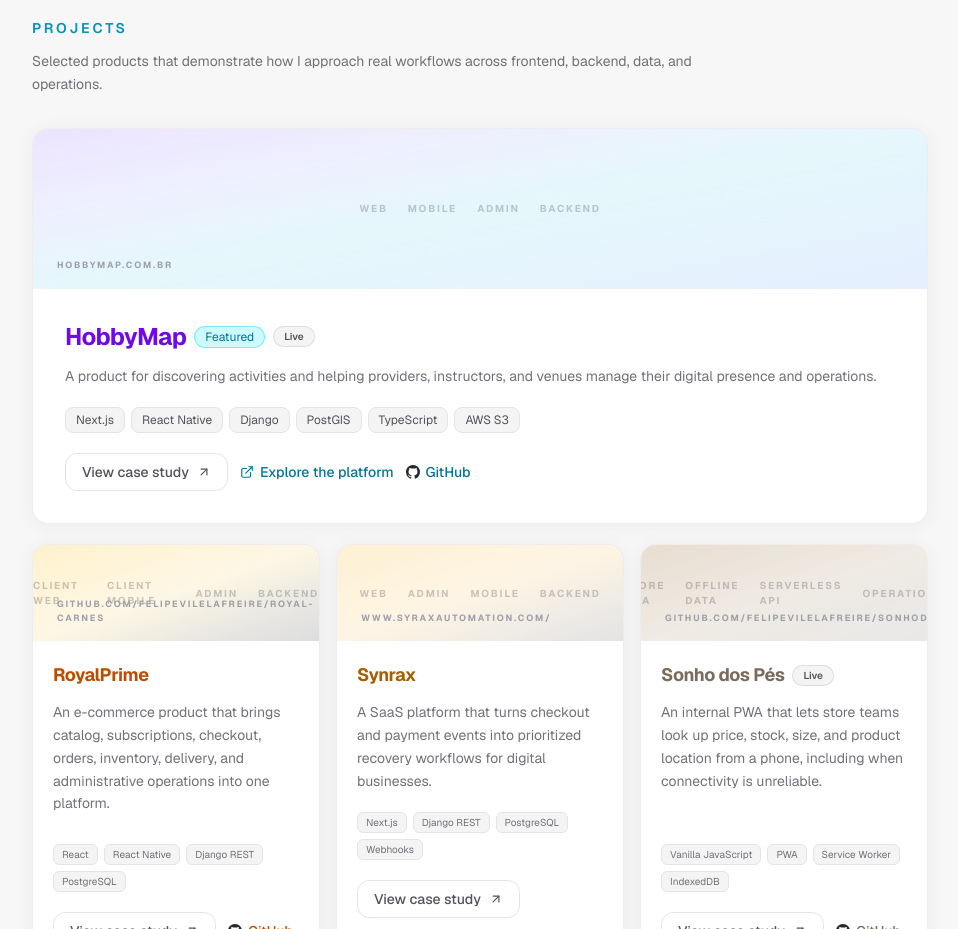
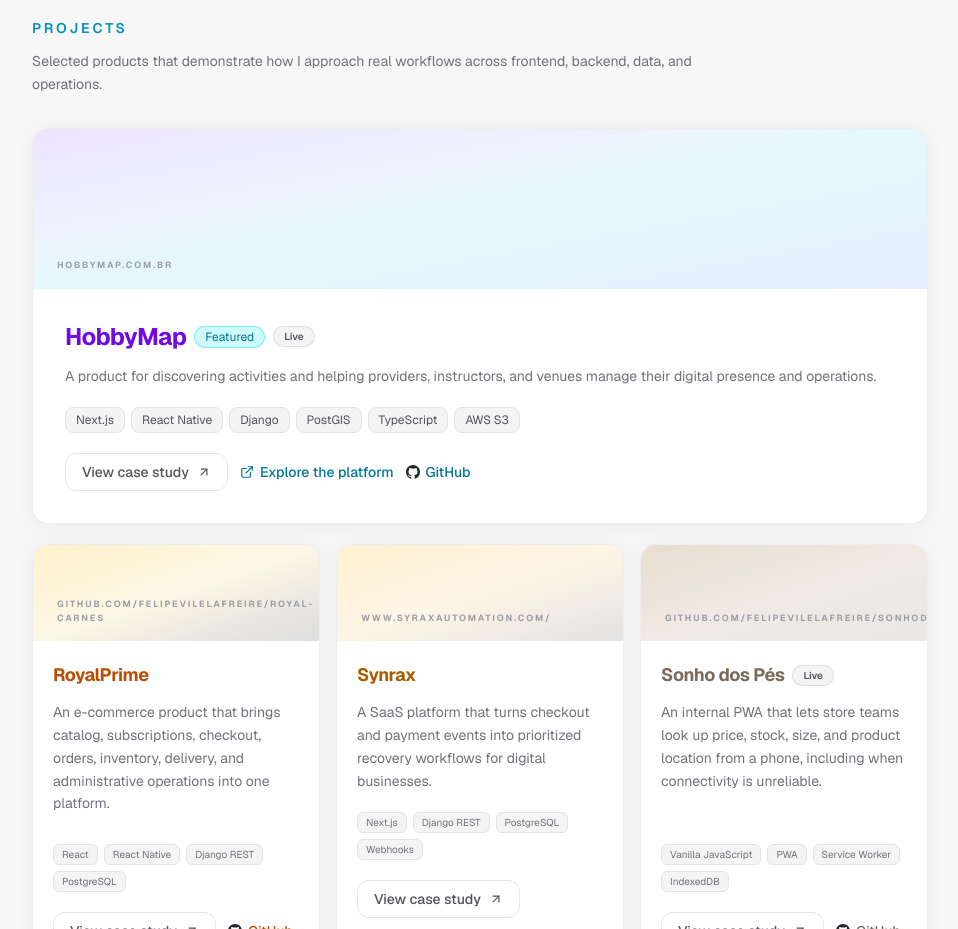
Before and after one commit to FelipeVilelaFreire/Curriculo-CV-, a Next.js app: page / in a window 1280 px wide. Shown: the part 2340-3269 px from the top of the page, without its empty margins (160-1118 px from the left). Built offline with nearby package versions, Linux system fonts and the light colour scheme.

Commit message:
fix(cv): use official HKA mark

```diff
--- a/src/components/sections/ProjectsSection.tsx
+++ b/src/components/sections/ProjectsSection.tsx
@@ -58,9 +58,6 @@
   return (
     <GlassCard className={`h-full flex flex-col p-0 overflow-hidden ${accent.border}`}>
       <div className={`relative w-full ${featured ? "h-28 sm:h-40" : "h-24"} overflow-hidden bg-gradient-to-br ${accent.banner}`}>
-          <div className="absolute inset-0 flex items-center justify-center gap-5 opacity-30 dark:opacity-50">
-            {project.platforms.map(({ label }) => <span key={label} className="text-[10px] font-bold tracking-[0.18em] uppercase text-zinc-600 dark:text-white">{label}</span>)}
-          </div>
           <span className="absolute bottom-4 left-6 text-[9px] font-bold tracking-[0.2em] uppercase text-zinc-400 dark:text-white/40">{project.url?.replace("https://", "") ?? project.github?.replace("https://github.com/", "github.com/")}</span>
       </div>
 
```
Also changed, not shown: public/logos/hka.svg.
